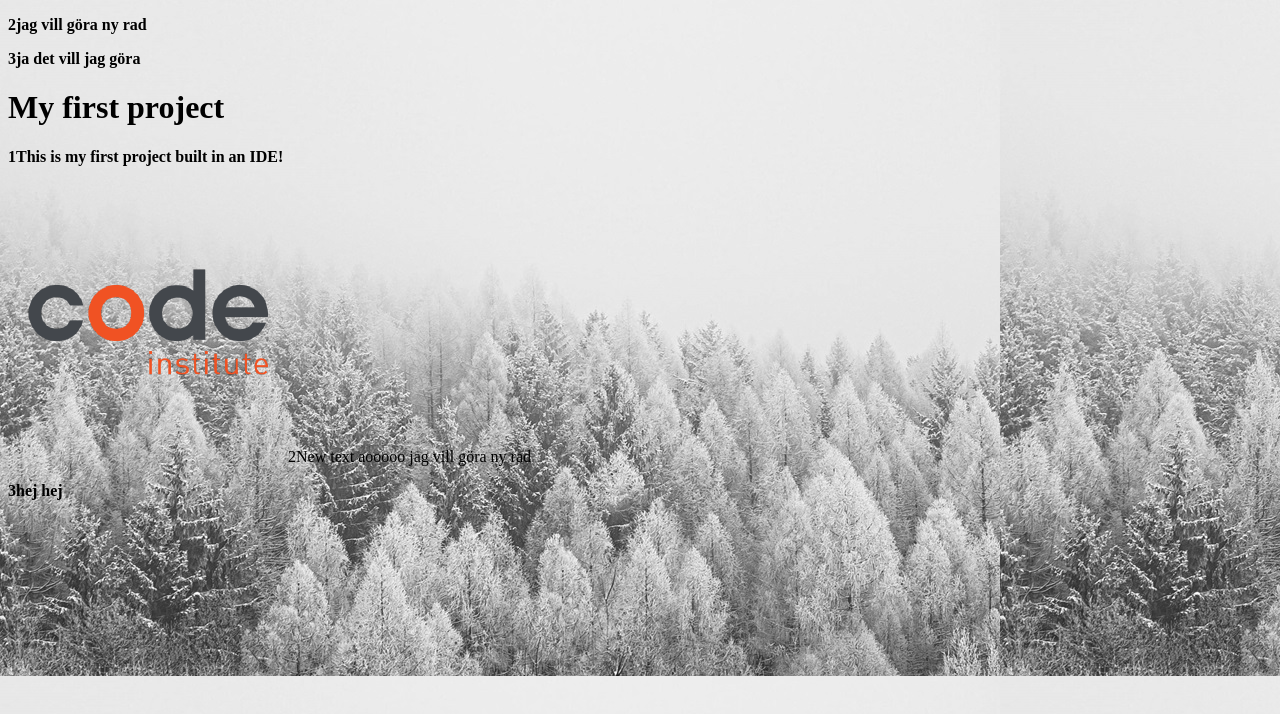
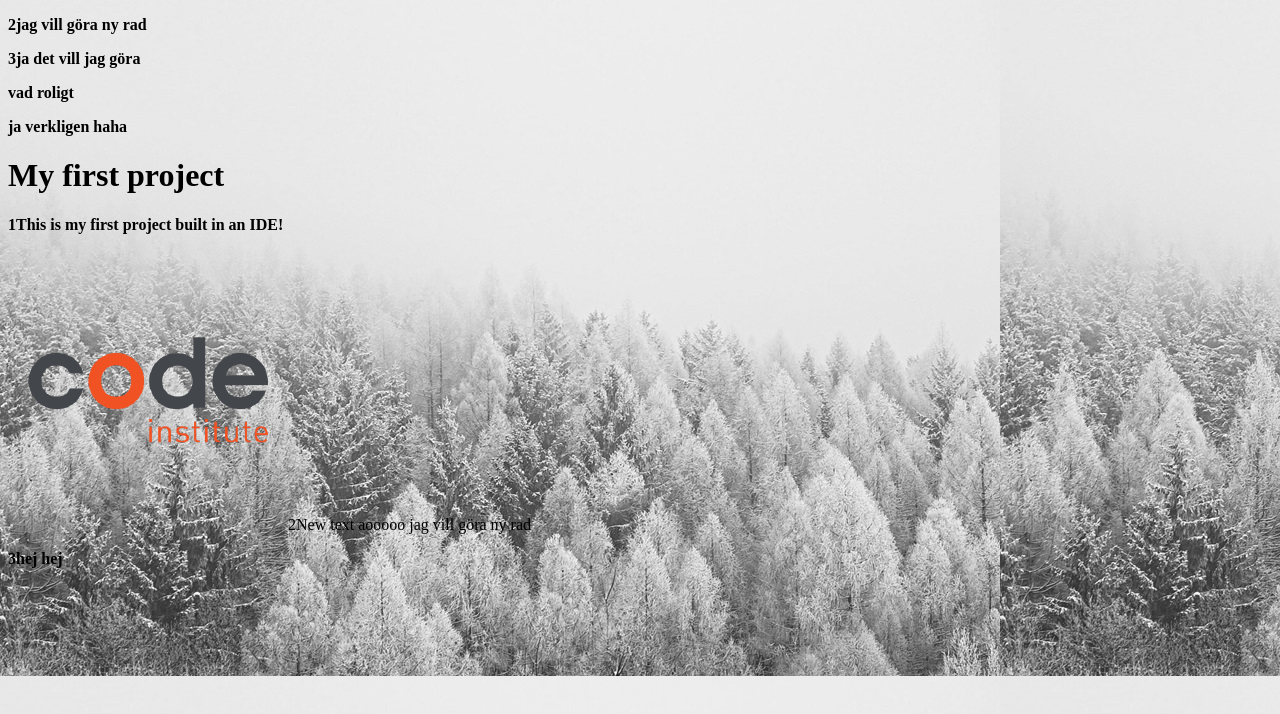
Before and after one commit to AmandaLesnik/my-first-project, a plain HTML site: page index.html in a window 1280 px wide. Drawn offline with Linux system fonts and the light colour scheme.

Commit message:
Update index.html

```diff
--- a/index.html
+++ b/index.html
@@ -6,6 +6,9 @@
     <title>1My first project</title>
       <p> 2jag vill göra ny rad</p>
     <p>3ja det vill jag göra</p>
+    <p>vad roligt</p>
+    <ol></ol>
+    <p>ja verkligen haha</p>
     <link rel="stylesheet" href="assets/css/styles.css">
 </head>
 <body>
```
